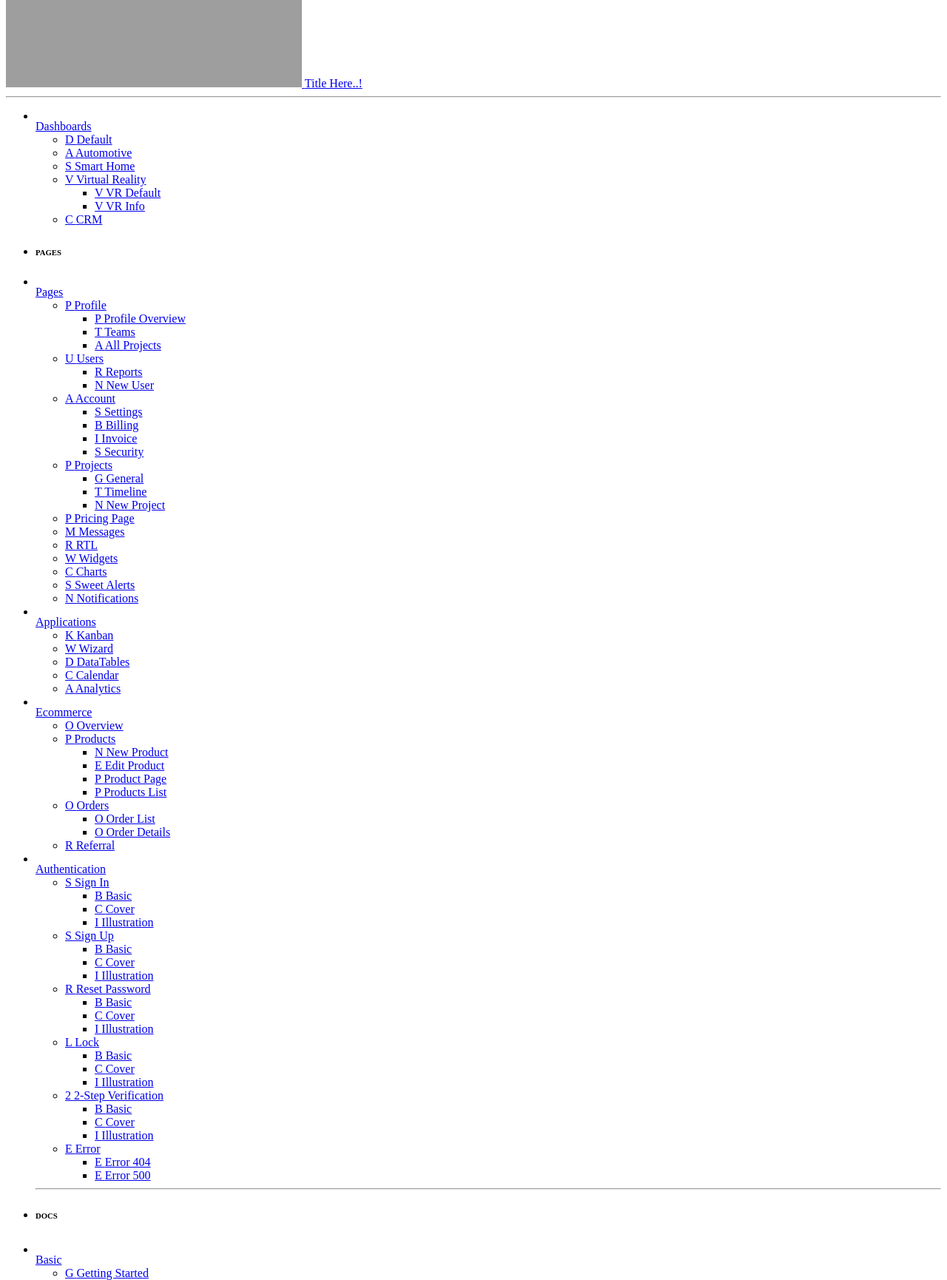
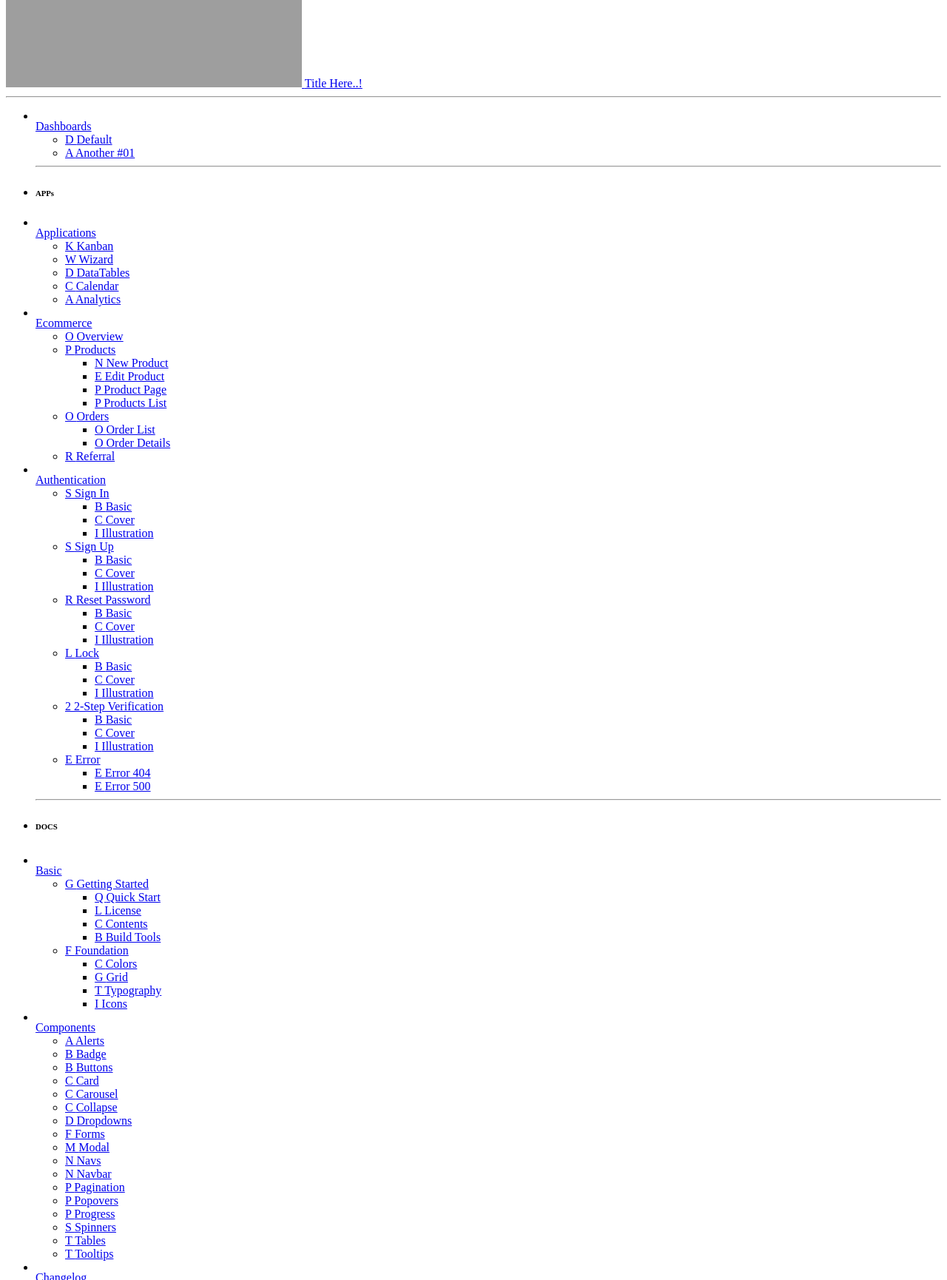
Before and after one commit to psuwan/webapp_base4all, a PHP site: page /view/menu_aside.phtml in a window 1280 px wide. Shown: the part 190-1920 px from the top of the page at 74% size. Run offline with PHP 8.4, Linux system fonts and the light colour scheme; grey boxes are pictures that could not be loaded.

Commit message:
Created branch project for jPlanet

```diff
--- a/apps/view/layout.phtml
+++ b/apps/view/layout.phtml
@@ -23,7 +23,7 @@ global $main_content;
     <link rel="apple-touch-icon" sizes="76x76" href="./assets_softui/img/apple-icon.png">
     <link rel="icon" type="image/png" href="./assets_softui/img/favicon.png">
     <title>
-        Soft UI Dashboard PRO by Creative Tim
+        base for all projects..
     </title>
 
 
--- a/apps/view/menu_aside.phtml
+++ b/apps/view/menu_aside.phtml
@@ -39,18 +39,19 @@
                 <div class="collapse  show " id="dashboardsExamples">
                     <ul class="nav ms-4 ps-3">
                         <li class="nav-item active">
-                            <!-- <a class="nav-link active" href="../../pages/dashboards/default.html">-->
                             <a class="nav-link active" href="?page=default">
                                 <span class="sidenav-mini-icon"> D </span>
                                 <span class="sidenav-normal"> Default </span>
                             </a>
                         </li>
+
                         <li class="nav-item ">
-                            <a class="nav-link " href="../../pages/dashboards/automotive.html">
+                            <a class="nav-link " href="?page=Dashboard2">
                                 <span class="sidenav-mini-icon"> A </span>
-                                <span class="sidenav-normal"> Automotive </span>
+                                <span class="sidenav-normal"> Another #01 </span>
                             </a>
                         </li>
+                        <!--
                         <li class="nav-item ">
                             <a class="nav-link " href="../../pages/dashboards/smart-home.html">
                                 <span class="sidenav-mini-icon"> S </span>
@@ -85,12 +86,18 @@
                                 <span class="sidenav-normal"> CRM </span>
                             </a>
                         </li>
+                        -->
                     </ul>
                 </div>
             </li>
+
+            <!-- Section of Apps -->
             <li class="nav-item mt-3">
-                <h6 class="ps-4  ms-2 text-uppercase text-xs font-weight-bolder opacity-6">PAGES</h6>
+                <hr class="horizontal dark mt-0">
+                <h6 class="ps-4  ms-2 text-uppercase text-xs font-weight-bolder opacity-6">APPs</h6>
             </li>
+            <!-- Section of PAGE -->
+            <!--
             <li class="nav-item">
                 <a data-bs-toggle="collapse" href="#pagesExamples" class="nav-link " aria-controls="pagesExamples"
                    role="button" aria-expanded="false">
@@ -275,6 +282,9 @@
                     </ul>
                 </div>
             </li>
+            -->
+            <!-- Section of PAGE -->
+
             <li class="nav-item">
                 <a data-bs-toggle="collapse" href="#applicationsExamples" class="nav-link "
                    aria-controls="applicationsExamples" role="button" aria-expanded="false">
@@ -626,6 +636,9 @@
                     </ul>
                 </div>
             </li>
+            <!-- Section of Apps -->
+
+            <!-- Section of Docs -->
             <li class="nav-item">
                 <hr class="horizontal dark"/>
                 <h6 class="ps-4  ms-2 text-uppercase text-xs font-weight-bolder opacity-6">DOCS</h6>
@@ -945,6 +958,8 @@
             </li>
         </ul>
     </div>
+    <!-- Section of Docs -->
+
     <div class="sidenav-footer mx-3 mt-3 pt-3">
         <div class="card card-background shadow-none card-background-mask-secondary" id="sidenavCard">
             <div class="full-background"
```
